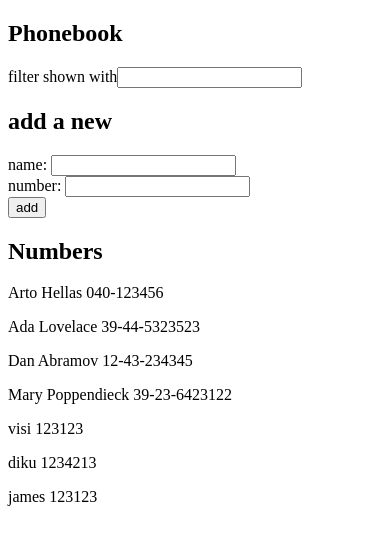
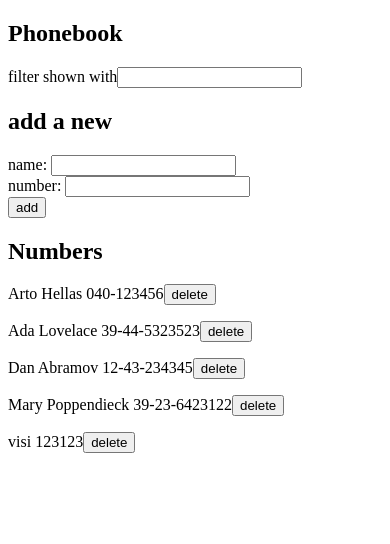
Before and after one commit to elvis-visi/fso, a React (Create React App) app in the folder part2/phonebook/: page / in a window 390 px wide. Shown: the top 544 px of the page. Built offline with nearby package versions, Linux system fonts and the light colour scheme; data requests are answered from the project's data file.

Commit message:
2.11 phonebook ex 2.14 delete person.

```diff
--- a/part2/phonebook/db.json
+++ b/part2/phonebook/db.json
@@ -24,16 +24,6 @@
       "name": "visi",
       "number": "123123",
       "id": 5
-    },
-    {
-      "name": "diku",
-      "number": "1234213",
-      "id": 6
-    },
-    {
-      "name": "james",
-      "number": "123123",
-      "id": 7
     }
   ]
 }
--- a/part2/phonebook/src/App.js
+++ b/part2/phonebook/src/App.js
@@ -24,6 +24,24 @@ const App = () => {
       setFilteredPersons(data)
     })
   },[])
+
+
+  const removePerson = (id) => {
+    const person = persons.find((p) => p.id === id);
+    if (person && window.confirm(`Do you really want to delete ${person.name}?`)) {
+      personService
+        .remove(id)
+        .then(() => {
+          const updatedPersons = persons.filter(person => person.id !== id);
+          setPersons(updatedPersons);
+
+          // Update the filteredPersons based on the current filter value
+          setFilteredPersons(updatedPersons.filter(person =>
+            person.name.toLowerCase().includes(filter.toLocaleLowerCase()))
+          );
+        });
+    }
+  }
 
 
  const handleNameChange = (event) => {
@@ -92,7 +110,7 @@ const App = () => {
     <Form addNewName={addNewName} newName={newName}
     handleNameChange={handleNameChange} newNumber={newNumber}
     handleNumberChange={handleNumberChange} />
-    <Persons persons={filteredPersons} />
+    <Persons persons={filteredPersons} removePerson={removePerson} />
 
   </div>
   )
--- a/part2/phonebook/src/components/Person.js
+++ b/part2/phonebook/src/components/Person.js
@@ -1,5 +1,7 @@
-const Person = ({person}) => {
-    return(<p>{person.name}  {person.number}</p>)
+const Person = ({person,removePerson}) => {
+    return(<p>{person.name}  {person.number}
+    <button onClick={() => removePerson(person.id)}>delete</button>
+    </p>)
   }
 
   export default Person
--- a/part2/phonebook/src/components/Persons.js
+++ b/part2/phonebook/src/components/Persons.js
@@ -1,13 +1,14 @@
 import Person from './Person'
 
-const Persons = ({persons}) => {
+const Persons = ({persons,removePerson}) => {
     //console.log("props persons", props)
 
    return (
     <>
         <h2>Numbers</h2>
         {persons.map(person =>
-        <Person key={person.id} person={person}/>
+        <Person key={person.id} person={person}
+        removePerson={removePerson}/>
         )}
     </>
    )
--- a/part2/phonebook/src/services/persons.js
+++ b/part2/phonebook/src/services/persons.js
@@ -11,8 +11,13 @@ const create = newPerson => {
     return request.then(response => response.data)
 }
 
+const remove = (id) => {
+    const request = axios.delete(`${baseUrl}/${id}`)
+    return request.then(response => response.data)
+}
+
 export default {
     getAll,
-    create
-
+    create,
+    remove
   }
```
